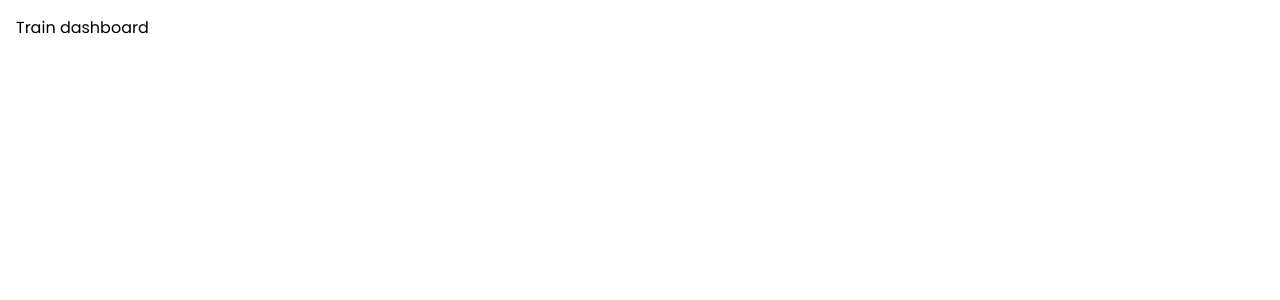
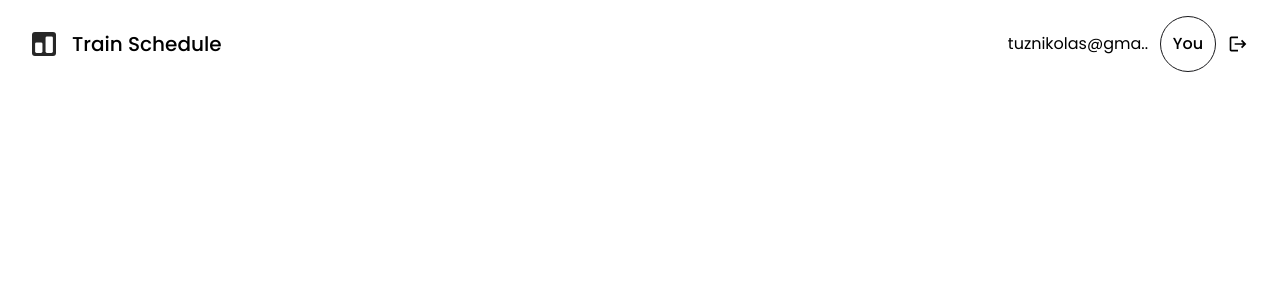
Before and after one commit to nikolas-tuz/kevich-tech-task-front, a Next.js app: page / in a window 1280 px wide. Shown: the top 300 px of the page. Built offline with nearby package versions, Linux system fonts and the light colour scheme.

Commit message:
Implemented navigation for dashboard;

```diff
--- a/app/auth/page.tsx
+++ b/app/auth/page.tsx
@@ -14,7 +14,7 @@ import BadgeButton from '@/components/UI/Buttons/BadgeButton';
 import MainHeading from '@/components/UI/Typography/MainHeading';
 import DivContainer from '@/components/UI/Containers/DivContainer';
 import Input from '@/components/UI/Inputs/Input';
-import ErrorMessage from '@/components/UI/InfoMesage/ErrorMesage';
+import ErrorMessage from '@/components/UI/InfoMessage/ErrorMesage';
 import Button from '@/components/UI/Buttons/Button';
 import { loginSchema } from '@/utils/schemas/login.schema';
 import { CircularProgress } from '@mui/material';
--- a/app/page.tsx
+++ b/app/page.tsx
@@ -1,7 +1,9 @@
+import NavigationDashboard from '@/components/pages/TrainDashboard/NavigationDashboard';
+
 export default function Home() {
   return (
-    <main className={`container m-auto px-4 mt-4`}>
-      <h2>Train dashboard</h2>
+    <main className={`container m-auto px-8 mt-4`}>
+      <NavigationDashboard />
     </main>
   );
 }
--- a/components/UI/Icons/Logo.tsx
+++ b/components/UI/Icons/LogoIcon.tsx
@@ -6,7 +6,7 @@ type LogoType = {
   // children: ReactNode;
 } & ComponentPropsWithoutRef<'svg'>;
 
-export default function Logo({ ...props }: LogoType) {
+export default function LogoIcon({ ...props }: LogoType) {
   return (
     <>
       <svg {...props} xmlns="http://www.w3.org/2000/svg" width="24" height="24" viewBox="0 0 24 24" fill="none">
--- /dev/null
+++ b/components/UI/Icons/LogoutIcon.tsx
@@ -0,0 +1,19 @@
+// 'use client';
+
+import { ComponentPropsWithoutRef } from 'react';
+
+type LogoutType = {
+  // children: ReactNode;
+} & ComponentPropsWithoutRef<'svg'>;
+
+export default function LogoutIcon({ ...props }: LogoutType) {
+  return (
+    <>
+      <svg {...props} xmlns="http://www.w3.org/2000/svg" width="20" height="20" viewBox="0 0 16 16" fill="none">
+        <path
+          d="M11.3334 4.66667L10.3934 5.60667L12.1134 7.33333H5.33337V8.66667H12.1134L10.3934 10.3867L11.3334 11.3333L14.6667 8M2.66671 3.33333H8.00004V2H2.66671C1.93337 2 1.33337 2.6 1.33337 3.33333V12.6667C1.33337 13.4 1.93337 14 2.66671 14H8.00004V12.6667H2.66671V3.33333Z"
+          fill="black" />
+      </svg>
+    </>
+  );
+}
--- a/components/pages/Auth/Navigation.tsx
+++ b/components/pages/Auth/Navigation.tsx
@@ -1,7 +1,7 @@
 // 'use client';
 
 import { ComponentPropsWithoutRef } from 'react';
-import Logo from '@/components/UI/Icons/Logo';
+import LogoIcon from '@/components/UI/Icons/LogoIcon';
 import { Skeleton } from '@mui/material';
 
 type NavigationType = {
@@ -14,7 +14,7 @@ export default function Navigation({ ...props }: NavigationType) {
       <nav {...props}>
         <div className={`flex items-center justify-between`}>
           <div className={`flex items-center gap-4`}>
-            <Logo />
+            <LogoIcon />
             <h2 className={`font-medium text-xl`}>Train Schedule</h2>
           </div>
           <div>
--- /dev/null
+++ b/components/pages/TrainDashboard/NavigationDashboard.tsx
@@ -0,0 +1,39 @@
+'use client';
+
+import { ComponentPropsWithoutRef } from 'react';
+import LogoIcon from '@/components/UI/Icons/LogoIcon';
+import DivContainer from '@/components/UI/Containers/DivContainer';
+import Paragraph from '@/components/UI/Typography/Paragraph';
+import LogoutIcon from '@/components/UI/Icons/LogoutIcon';
+import { trimText } from '@/utils/functions/trimText';
+
+type NavigationDashboardType = {
+  // children: ReactNode;
+} & ComponentPropsWithoutRef<'nav'>;
+
+export default function NavigationDashboard({ ...props }: NavigationDashboardType) {
+
+  function handleLogout() {
+    /* TODO: HANDLE LOGOUT. REMOVE ACCESS TOKEN AND REDIRECT USER TO /AUTH */
+  }
+
+  return (
+    <>
+      <nav {...props}>
+        <DivContainer className={`flex items-center justify-between`}>
+          <DivContainer className={`flex items-center gap-4`}>
+            <LogoIcon />
+            <h2 className={`font-medium text-xl`}>Train Schedule</h2>
+          </DivContainer>
+          <DivContainer className={`flex items-center gap-3`}>
+            <Paragraph>{trimText(`tuznikolas@gmail.com`, 14)}</Paragraph>
+            <Paragraph className={`w-14 h-14 rounded-full flex items-center justify-center border-1
+              border-zinc-900 font-medium`}>You</Paragraph>
+            <LogoutIcon onClick={handleLogout}
+                        className={`cursor-pointer transition-all duration-200 hover:scale-105`} />
+          </DivContainer>
+        </DivContainer>
+      </nav>
+    </>
+  );
+}
--- a/middleware.ts
+++ b/middleware.ts
@@ -2,7 +2,7 @@ import type { NextRequest } from 'next/server';
 import { NextResponse } from 'next/server';
 
 export async function middleware(request: NextRequest) {
-  const tokenCookie = request.cookies.get('access_token');
+  /*const tokenCookie = request.cookies.get('access_token');
   const token = tokenCookie ? tokenCookie.value : null;
 
   const isTrainDashboardPage = request.nextUrl.pathname === `/`;
@@ -44,7 +44,7 @@ export async function middleware(request: NextRequest) {
     if (isTrainDashboardPage) {
       return NextResponse.redirect(new URL('/auth?error=Please log in to use the app.', request.url));
     }
-  }
+  }*/
 
   return NextResponse.next();
 }
--- /dev/null
+++ b/utils/functions/trimText.ts
@@ -0,0 +1,3 @@
+export function trimText(text: string, ifLength: number) {
+  return text.length > ifLength ? text.slice(0, ifLength) + `..` : text;
+}
```
Also changed, not shown: components/UI/InfoMessage/ErrorMesage.tsx (renamed from components/UI/InfoMesage/ErrorMesage.tsx).
